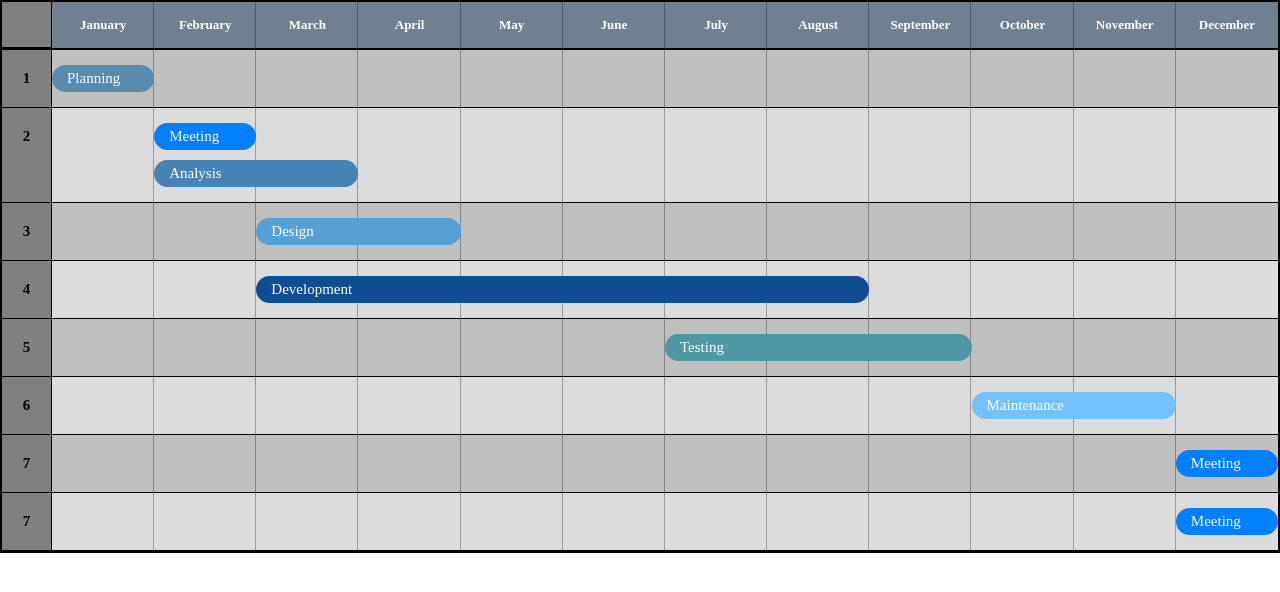
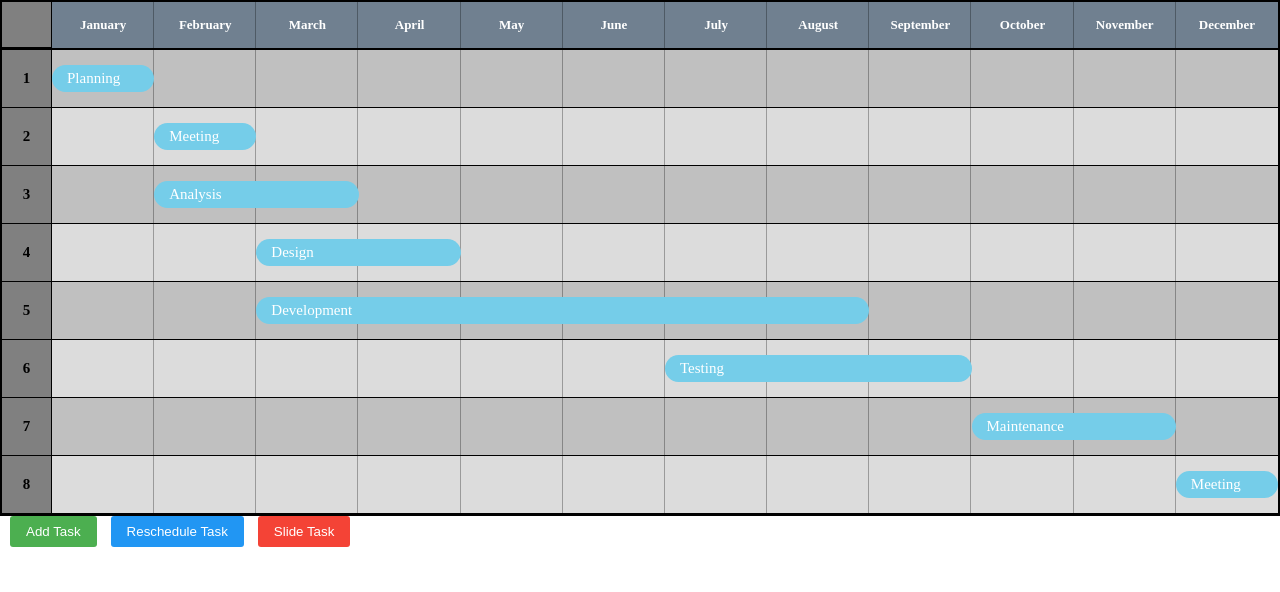
Before and after one commit to Ashraf2004/ManagePro_chart, a plain HTML site: page index.html in a window 1280 px wide. Drawn offline with Linux system fonts and the light colour scheme.

Commit message:
Update index.html

```diff
--- a/index.html
+++ b/index.html
@@ -80,7 +80,7 @@
 		text-align: left;
 		font-size: 15px;
 		min-height: 15px;
-		background-color: #708090;
+		background-color: #75cde9;
 		padding: 5px 15px;
 		color: #fff;
 		overflow: hidden;
@@ -120,8 +120,18 @@
     grid-column: 12/12;
     background-color:#0080FF;
   }
+  .controls button {
+    margin-left: 10px;
+    padding: 8px 16px;
+    border: none;
+    border-radius: 3px;
+    cursor: pointer;
+    transition: background-color 0.3s ease;
+}
 
-
+.controls button:hover {
+    opacity: 0.8;
+}
 </style>
 </head>
 <body>
@@ -140,61 +150,150 @@
                 <span></span><span></span><span></span>
                 <span></span><span></span><span></span>
             </div>
-        <div class="chart-row">
-          <div class="chart-row-item">1</div>
-          <ul class="chart-row-bars">
-                      <li class="chart-li-one">Planning</li>
-                  </ul>
+            <div id="chartRows"></div>
         </div>
-        <div class="chart-row">
-          <div class="chart-row-item">2</div>
-          <ul class="chart-row-bars">
-            <li class="chart-li-two-a">Meeting</li>
-            <li class="chart-li-two-b">Analysis</li>
-                  </ul>
+        <div class="controls">
+            <button onclick="addTask()" style="background-color: #4CAF50; color: white;">Add Task</button>
+            <button onclick="rescheduleTask()" style="background-color: #2196F3; color: white;">Reschedule Task</button>
+            <button onclick="slideTask()" style="background-color: #f44336; color: white;">Slide Task</button>
         </div>
-        <div class="chart-row">
-          <div class="chart-row-item">3</div>
-          <ul class="chart-row-bars">
-                      <li class="chart-li-three">Design</li>
-                  </ul>
-        </div>
-        <div class="chart-row">
-          <div class="chart-row-item">4</div>
-          <ul class="chart-row-bars">
-                      <li class="chart-li-four">Development</li>
-                  </ul>
-        </div>
-        <div class="chart-row">
-          <div class="chart-row-item">5</div>
-          <ul class="chart-row-bars">
-                      <li class="chart-li-five">Testing</li>
-                  </ul>
-        </div>
-        <div class="chart-row">
-          <div class="chart-row-item">6</div>
-          <ul class="chart-row-bars">
-                      <li class="chart-li-six">Maintenance</li>
-                  </ul>
-        </div>
-        <div class="chart-row">
-          <div class="chart-row-item">7</div>
-          <ul class="chart-row-bars">
-                      <li class="chart-li-seven">Meeting</li>
-                  </ul>
-        </div>
-        <div class="chart-row">
-          <div class="chart-row-item">7</div>
-          <ul class="chart-row-bars">
-                      <li class="chart-li-seven">Meeting</li>
-                  </ul>
     </div>
 
-      </div>
+    <script>
+        let tasks = [
+            { id: 1, name: "Planning", startMonth: 0, duration: 1 },
+            { id: 2, name: "Meeting", startMonth: 1, duration: 1 },
+            { id: 3, name: "Analysis", startMonth: 1, duration: 2 },
+            { id: 4, name: "Design", startMonth: 2, duration: 2 },
+            { id: 5, name: "Development", startMonth: 2, duration: 6 },
+            { id: 6, name: "Testing", startMonth: 6, duration: 3 },
+            { id: 7, name: "Maintenance", startMonth: 9, duration: 2 },
+            { id: 8, name: "Meeting", startMonth: 11, duration: 1 }
+        ];
 
-  </div>
+        function renderTasks() {
+            const chartRows = document.getElementById("chartRows");
+            chartRows.innerHTML = "";
 
+            tasks.forEach((task, index) => {
+                const row = document.createElement("div");
+                row.className = "chart-row";
 
+                const rowItem = document.createElement("div");
+                rowItem.className = "chart-row-item";
+                rowItem.textContent = index + 1;
+                row.appendChild(rowItem);
 
+                const bars = document.createElement("ul");
+                bars.className = "chart-row-bars";
+
+                const bar = document.createElement("li");
+                bar.textContent = task.name;
+                bar.style.gridColumn = `${task.startMonth + 1}/${task.startMonth + task.duration + 1}`;
+                bar.dataset.taskId = task.id;
+                bars.appendChild(bar);
+
+                row.appendChild(bars);
+                chartRows.appendChild(row);
+            });
+        }
+
+        function addTask() {
+    const taskName = prompt("Enter the task name:");
+    const startMonth = parseInt(prompt("Enter the start month (0-11):"));
+    const duration = parseInt(prompt("Enter the duration in months:"));
+
+    if (!taskName || isNaN(startMonth) || isNaN(duration)) {
+        alert("Invalid input. Please enter a valid task name, start month, and duration.");
+        return;
+    }
+
+    if (startMonth < 0 || startMonth > 11) {
+        alert("Start month should be between 0 and 11.");
+        return;
+    }
+
+    if (duration <= 0) {
+        alert("Duration should be a positive number.");
+        return;
+    }
+
+    if (startMonth + duration > 12) {
+        alert("The task duration would exceed the chart boundaries.");
+        return;
+    }
+
+    const newTaskId = tasks.length > 0 ? Math.max(...tasks.map(t => t.id)) + 1 : 1;
+    const newTask = { id: newTaskId, name: taskName, startMonth, duration };
+    tasks.push(newTask);
+
+    renderTasks();
+}
+
+        function rescheduleTask() {
+    const taskId = prompt("Enter the task ID you want to reschedule:");
+    const durationChange = parseInt(prompt("Enter the number of months to increase or decrease the duration (positive for increase, negative for decrease):"));
+
+    if (isNaN(taskId) || isNaN(durationChange)) {
+        alert("Invalid input. Please enter a valid task ID and duration change.");
+        return;
+    }
+
+    const task = tasks.find(t => t.id === parseInt(taskId));
+
+    if (!task) {
+        alert("Task not found.");
+        return;
+    }
+
+    const newDuration = task.duration + durationChange;
+
+    if (newDuration <= 0) {
+        alert("The new duration cannot be zero or negative.");
+        return;
+    }
+
+    if (task.startMonth + newDuration > 12) {
+        alert("The new duration would cause the task to exceed the chart boundaries.");
+        return;
+    }
+
+    task.duration = newDuration;
+
+    renderTasks();
+}
+
+        function slideTask() {
+    const taskId = prompt("Enter the task ID you want to slide:");
+    const months = parseInt(prompt("Enter the number of months to slide (positive for forward, negative for backward):"));
+
+    if (isNaN(taskId) || isNaN(months)) {
+        alert("Invalid input. Please enter a valid task ID and number of months.");
+        return;
+    }
+
+    const task = tasks.find(t => t.id === parseInt(taskId));
+
+    if (!task) {
+        alert("Task not found.");
+        return;
+    }
+
+    const newStartMonth = (task.startMonth + months + 12) % 12;
+    const newDuration = task.duration;
+
+    if (newStartMonth + newDuration > 12) {
+        alert("The task cannot be slid that far because it would exceed the chart boundaries.");
+        return;
+    }
+
+    task.startMonth = newStartMonth;
+    task.duration = newDuration;
+
+    renderTasks();
+}
+
+        renderTasks();
+    </script>
 </body>
 </html>
```
Lines whose indentation alone changed are shown as unchanged.
